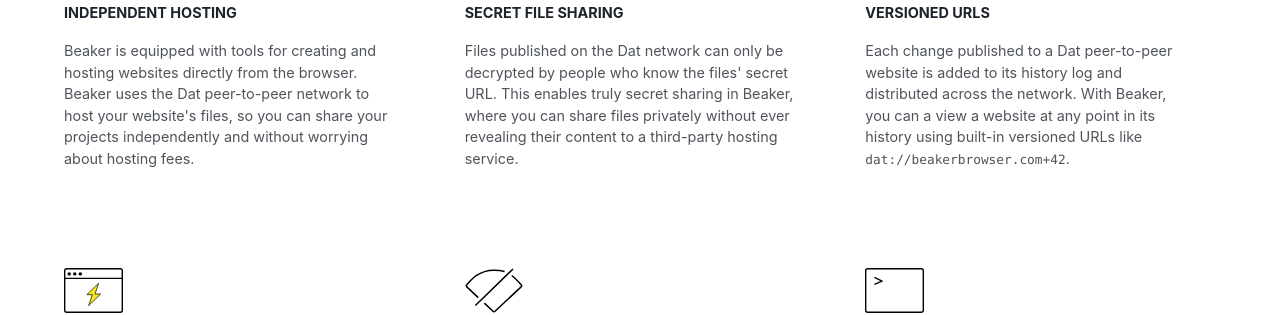
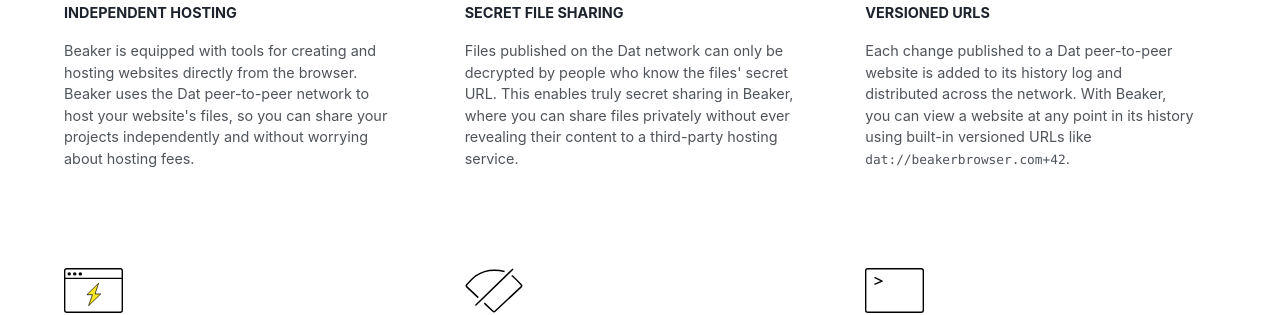
Before and after one commit to beakerbrowser/beakerbrowser.com, a Jekyll site: the page built from index.html, in a window 1280 px wide and 900 px high, scrolled down 1698 px. Shown: the part 218-533 px from the top of the window. Built offline with Jekyll 4.4.1, drawn with Linux system fonts in a browser that asks for light colours.

Commit message:
fixed typo

```diff
--- a/index.html
+++ b/index.html
@@ -129,7 +129,7 @@
         <p class="description">
           Each change published to a Dat peer-to-peer website is added
           to its history log and distributed across the network. With Beaker,
-          you can a view a website at any point in its history using built-in versioned
+          you can view a website at any point in its history using built-in versioned
           URLs like <code>dat://beakerbrowser.com+42</code>.
         </p>
       </div>
```
